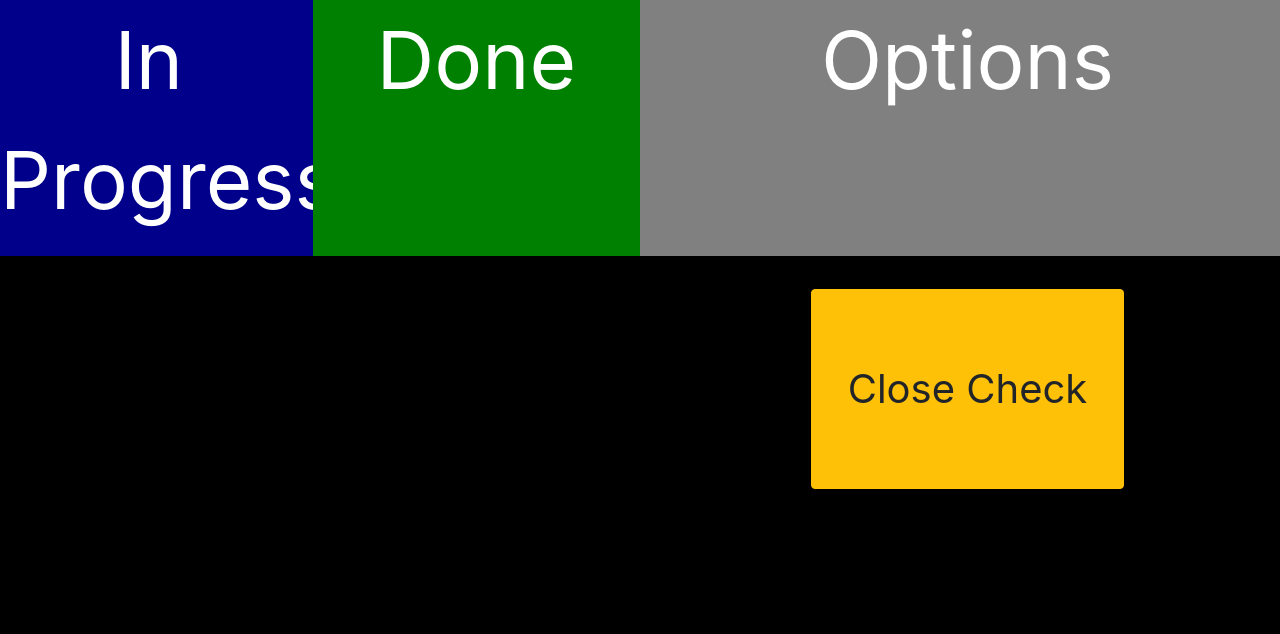
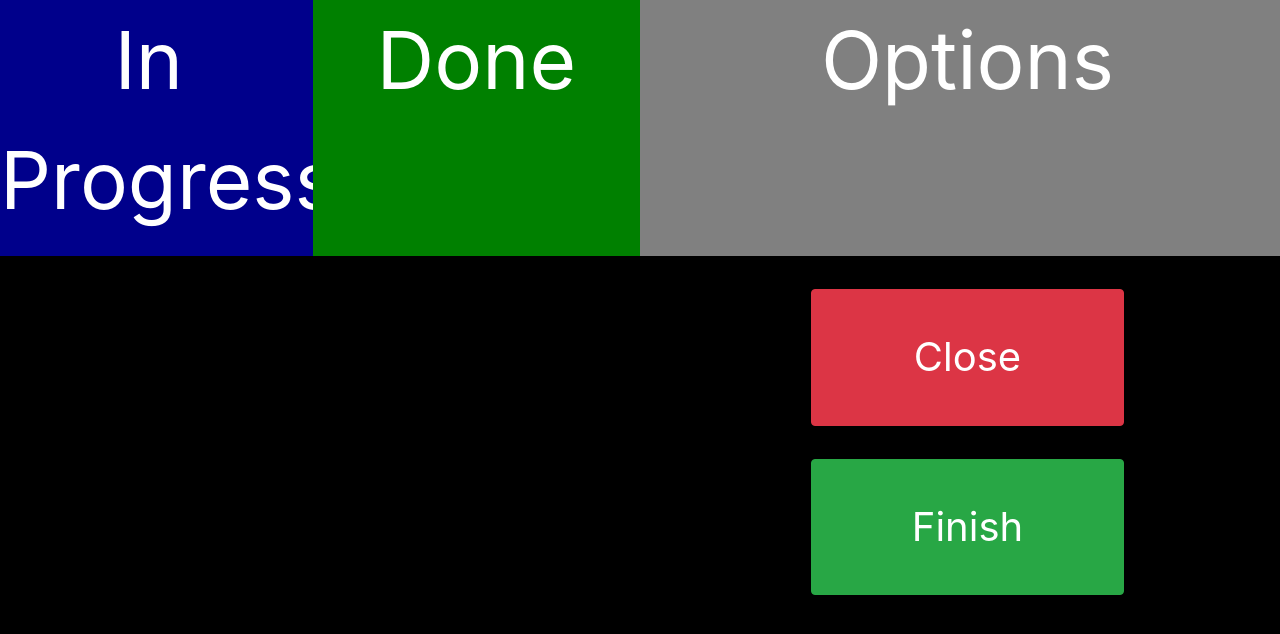
Before and after one commit to GioManu/Simple-Queue-Management-System, a Flask app: page /distr in a window 1280 px wide. Shown: the top 634 px of the page. Run offline with Flask 2, Linux system fonts and the light colour scheme; some libraries are stand-ins or nearby versions.

Commit message:
cleaning

```diff
--- a/application.py
+++ b/application.py
@@ -1,5 +1,3 @@
-# Start with a basic flask app webpage.
-from pathlib import Path
 from flask_socketio import SocketIO
 from flask import Flask, render_template,request
 from threading import Thread, Event
--- a/configuration.py
+++ b/configuration.py
@@ -2,7 +2,7 @@ class Configuration:
 
         SCANNER_DELAY = 2
 
-        CHECKS_PATH = "checks.txt"
+        CHECKS_PATH = "OrderQueue.ini"
 
         STATE_IN_PROGRESS = 0
         STATE_DONE = 1
--- a/static/js/application.js
+++ b/static/js/application.js
@@ -7,10 +7,6 @@ $(document).ready(function() {
 
   //receive details from server
   socket.on("Result", function(msg) {
-    //maintain a list of ten numbers
-    if (numbers_received.length >= 10) {
-      numbers_received.shift();
-    }
 
     inPogress = "";
     Done = "";
--- a/static/js/dist.js
+++ b/static/js/dist.js
@@ -1,5 +1,6 @@
 
 let closeBtn = document.getElementById("CloseCheckButton");
+let ScannerButton = document.getElementById("ScannerButton");
 
 let lis = document.getElementById("DoneContainer");
 
--- a/static/styles/Dist.css
+++ b/static/styles/Dist.css
@@ -13,8 +13,8 @@
     text-align: center;
 }
 
-#CloseCheckButton{
+.optionButtons{
   font-size: 50%;
-  height: 200px;
+  height: 50%;
   width: 50%;
 }
--- a/templates/DistDisplay.html
+++ b/templates/DistDisplay.html
@@ -46,7 +46,10 @@
         <div class="col-lg-3" id="DoneContainer"></div>
 
             <div class="col-lg-6" id="optionsPanel">
-                <button type="button" class="btn btn-warning" id="CloseCheckButton">Close Check</button>
+                <button type="button" class="btn btn-danger optionButtons" id="CloseCheckButton">Close</button>
+                <br>
+                <hr>
+                <button type="button" class="btn btn-success optionButtons" id="ScannerButton">Finish</button>
             </div>
 
       </div>
```
Also changed, not shown: CheckReader/checkReader.py (+6 -7 lines), FileWatcher/FileWatcher.py (deleted), FileWatcher/__init__.py (deleted), README.md (deleted), ServerThread/ServerThread.py (deleted), ServerThread/__init__.py (deleted).
